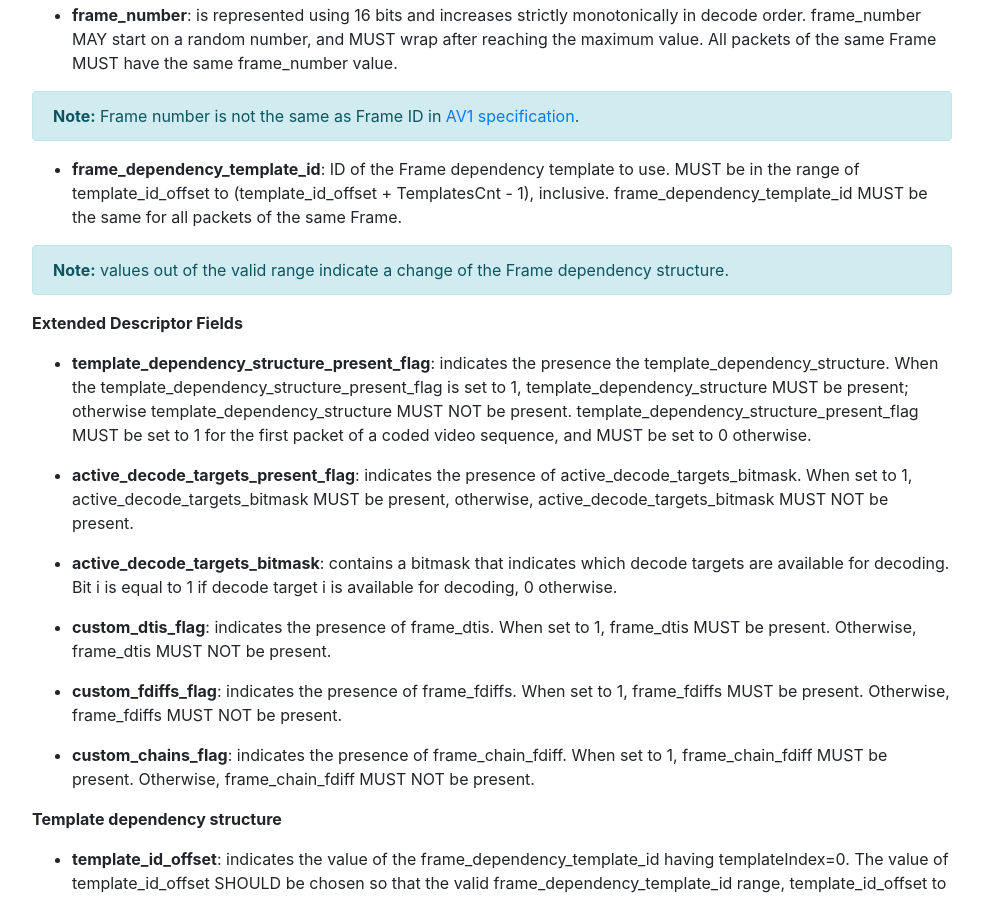
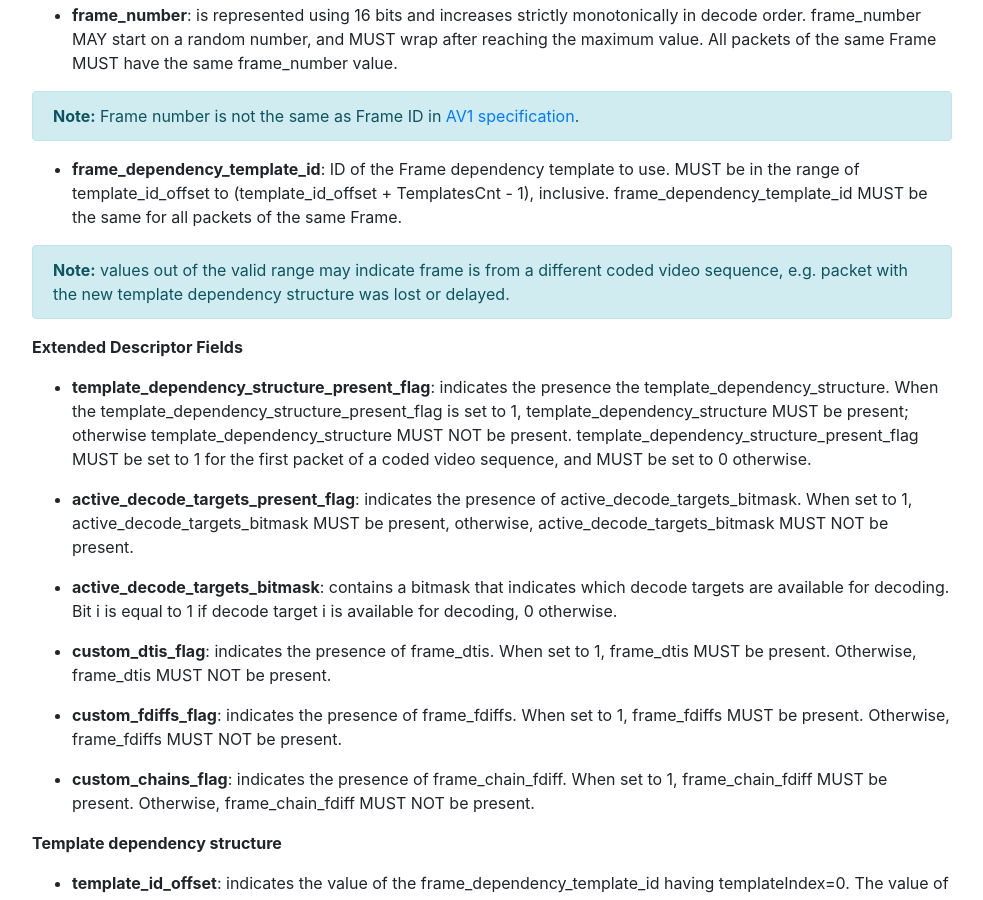
Before and after one commit to AOMediaCodec/av1-rtp-spec, a Jekyll site: the page built from index.md, in a window 1280 px wide and 900 px high, scrolled down 24200 px. Shown: the whole window, without its empty margins (53-1036 px from the left). Built offline with Jekyll 4.4.1, drawn with Linux system fonts in a browser that asks for light colours; nearby versions of some CDN libraries.

Commit message:
Rephrase note about out of valid range frame_dependency_template_id

```diff
--- a/av1-rtp-spec.md
+++ b/av1-rtp-spec.md
@@ -937,7 +937,7 @@ The semantics pertaining to the Dependency Descriptor syntax section above is de
 
 * **frame_dependency_template_id**: ID of the Frame dependency template to use. MUST be in the range of template_id_offset to (template_id_offset + TemplatesCnt - 1), inclusive. frame_dependency_template_id MUST be the same for all packets of the same Frame.
 
-**Note:** values out of the valid range indicate a change of the Frame dependency structure.
+**Note:** values out of the valid range may indicate frame is from a different coded video sequence, e.g. packet with the new template dependency structure was lost or delayed.
 {:.alert .alert-info }
 
 **Extended Descriptor Fields**
```
